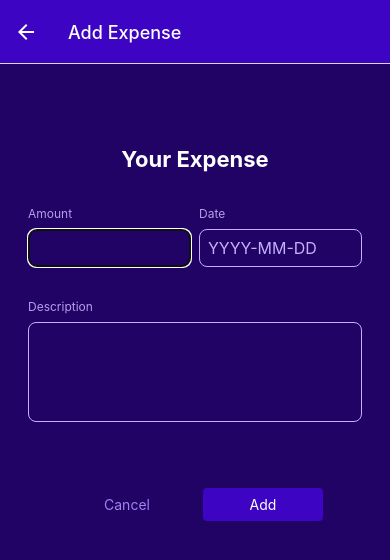
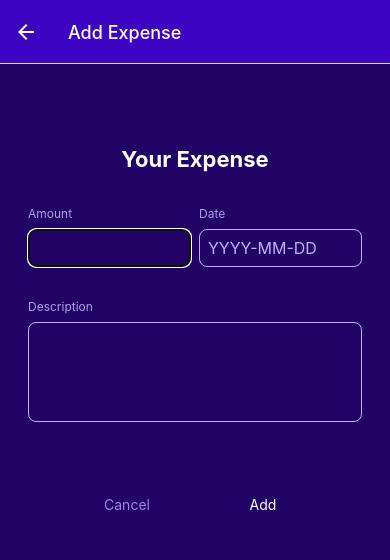
Before and after one commit to antonio63963/tracker, a React Native app: screen /ManageExpenses in a window 390 px wide. Shown: the top 560 px of the page. Built offline with nearby package versions, Linux system fonts and the light colour scheme.

Commit message:
added bgcolor prop on Button component

```diff
--- a/components/UI/Button.js
+++ b/components/UI/Button.js
@@ -1,12 +1,23 @@
 import { View, Text, Pressable, StyleSheet } from "react-native";
 import { Colors } from "../../constants/styles";
 
-function Button({ children, onPress, isFlat, style }) {
+function Button({ children, onPress, isFlat, style, bgColor }) {
   return (
     <View style={style}>
-      <Pressable onPress={onPress} style={({pressed}) => pressed && styles.pressed}>
-        <View style={[styles.button, isFlat && styles.flat]}>
-          <Text style={[styles.buttonText, isFlat && styles.flatText]}>{children}</Text>
+      <Pressable
+        onPress={onPress}
+        style={({ pressed }) => pressed && styles.pressed}
+      >
+        <View
+          style={[
+            styles.button,
+            bgColor && { backgroundColor: bgColor },
+            isFlat && styles.flat,
+          ]}
+        >
+          <Text style={[styles.buttonText, isFlat && styles.flatText]}>
+            {children}
+          </Text>
         </View>
       </Pressable>
     </View>
@@ -19,22 +30,21 @@ const styles = StyleSheet.create({
   button: {
     borderRadius: 4,
     padding: 8,
-    backgroundColor: Colors.primary500,
   },
   flat: {
-    backgroundColor: 'transparent'
+    backgroundColor: "transparent",
   },
   buttonText: {
-    color: 'white',
-    textAlign: 'center'
+    color: "white",
+    textAlign: "center",
   },
   flatText: {
     color: Colors.primary200,
-    textAlign: 'center'
+    textAlign: "center",
   },
   pressed: {
-    opacity: .75,
+    opacity: 0.75,
     backgroundColor: Colors.primary400,
-    borderRadius: 4
-  }
+    borderRadius: 4,
+  },
 });
```
